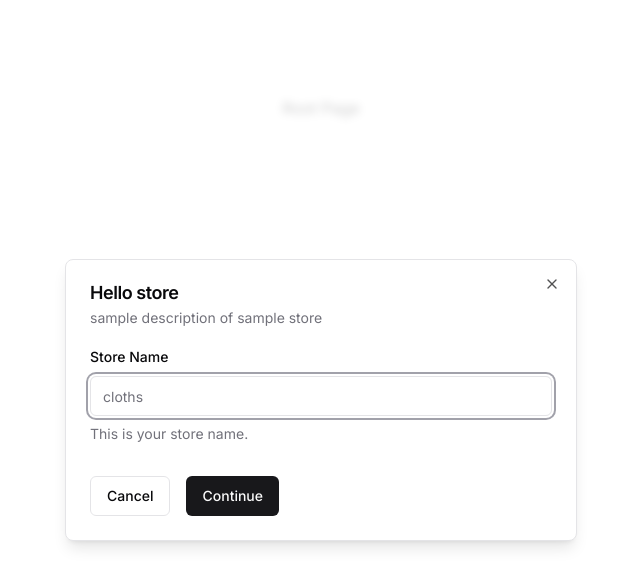
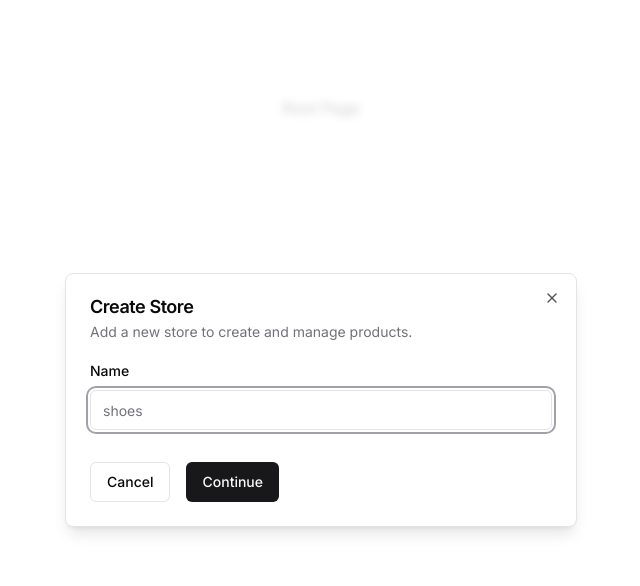
Before and after one commit to yash-bansod-2003/ecommerce-admin, a Next.js app: page / in a window 1280 px wide. Shown: the top 586 px of the page, without its empty margins (319-959 px from the left). Built offline with nearby package versions, Linux system fonts and the light colour scheme.

Commit message:
created store api

```diff
--- /dev/null
+++ b/app/api/stores/route.ts
@@ -0,0 +1,34 @@
+import prismaDb from "@/lib/prismadb";
+import { auth } from "@clerk/nextjs";
+import { NextResponse } from "next/server";
+
+export async function POST(req: Request) {
+    try {
+        const { userId } = auth();
+
+        if (!userId) {
+            return new NextResponse("unauthorize", { status: 401 });
+        }
+
+        const body = await req.json();
+
+        const { name } = body;
+
+        if (!name) {
+            return new NextResponse("name is required", { status: 400 });
+        }
+
+        const store = await prismaDb.store.create({
+            data: {
+                name,
+                userId
+            }
+        });
+
+        return NextResponse.json(store, { status: 201 });
+
+    } catch (error) {
+        console.log('[STORE_POST]', error);
+        return new NextResponse("internal server error", { status: 500 });
+    }
+}
--- a/components/modals/store-modal.tsx
+++ b/components/modals/store-modal.tsx
@@ -30,8 +30,8 @@ export const StoreModal = () => {
 
     return (
         <Modal
-            title="Hello store"
-            description="sample description of sample store"
+            title="Create Store"
+            description="Add a new store to create and manage products."
             isOpen={storeModal.isOpen}
             onClose={() => storeModal.onClose}
         >
@@ -42,13 +42,13 @@ export const StoreModal = () => {
                         name="name"
                         render={({ field }) => (
                             <FormItem>
-                                <FormLabel>Store Name</FormLabel>
+                                <FormLabel>Name</FormLabel>
                                 <FormControl>
-                                    <Input placeholder="cloths" {...field} />
+                                    <Input placeholder="shoes" {...field} />
                                 </FormControl>
-                                <FormDescription>
+                                {/* <FormDescription>
                                     This is your store name.
-                                </FormDescription>
+                                </FormDescription> */}
                                 <FormMessage />
                             </FormItem>
                         )}
```
Also changed, not shown: 1 other file (tests, documents, lock files or other folders).
